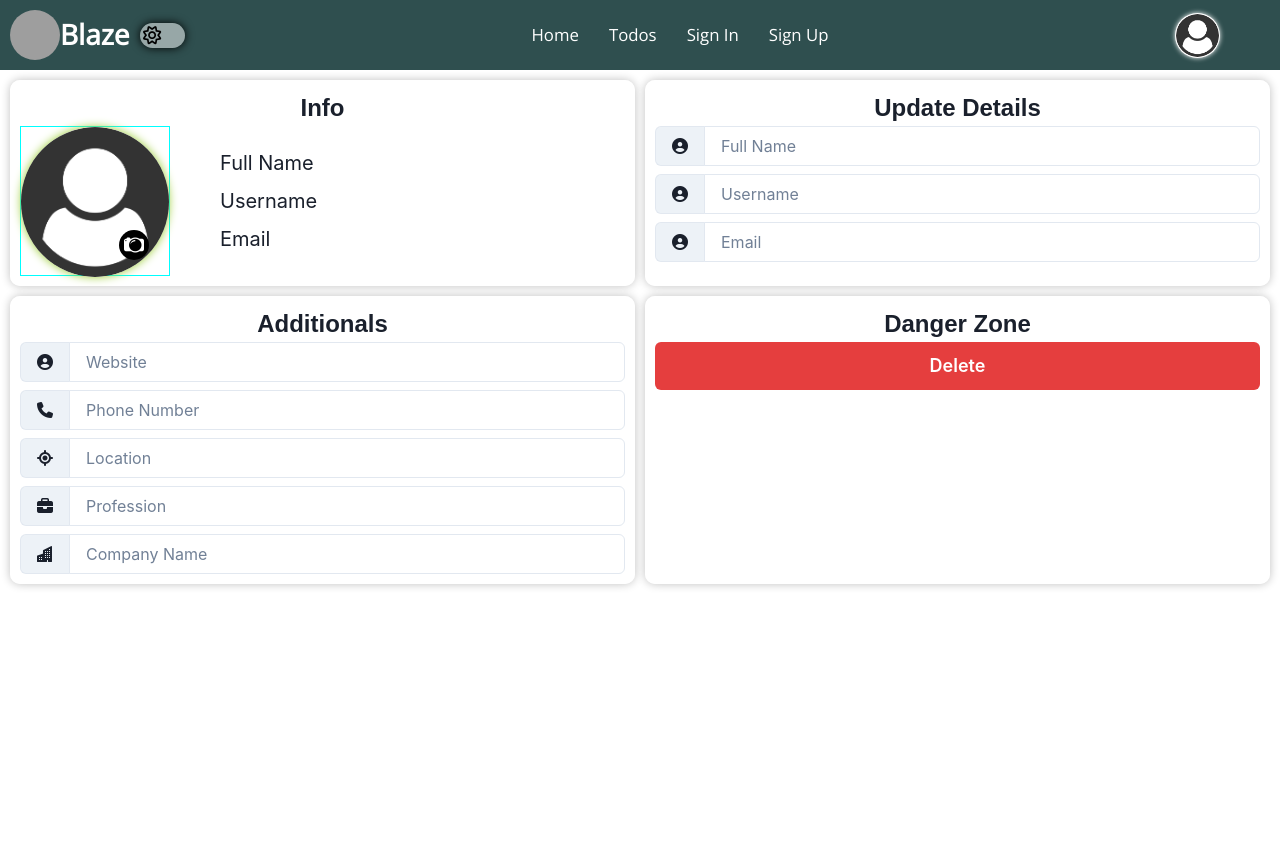
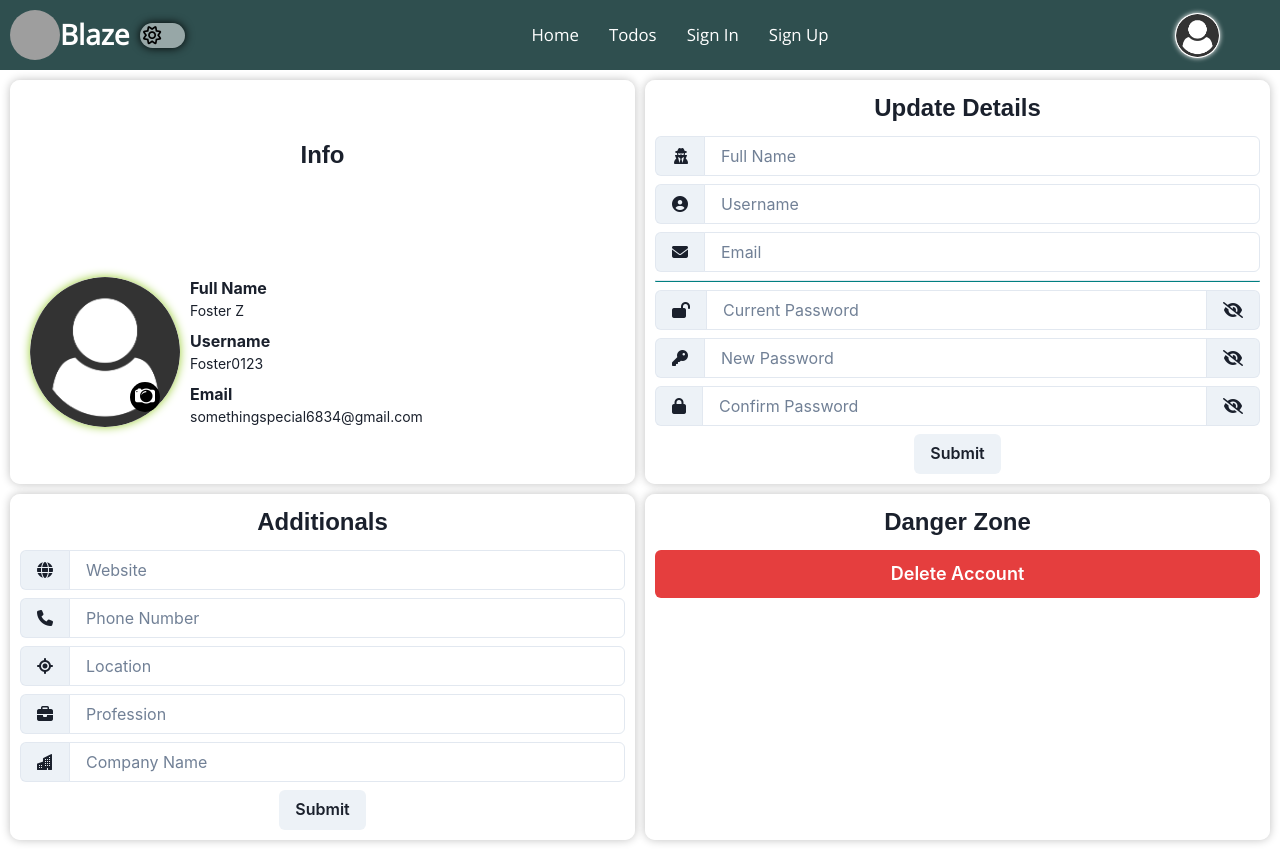
Before and after one commit to Foster0123/Blaze, a React (Vite) app: page /account in a window 1280 px wide. Before the commit the page ends 800 px from the top, so only its background shows below. Built offline with nearby package versions, Linux system fonts and the light colour scheme; grey boxes are pictures that could not be loaded.

Commit message:
Blaze Account Page UI Development In Progress 3

```diff
--- a/src/assets/scss/components/account/_account.index.scss
+++ b/src/assets/scss/components/account/_account.index.scss
@@ -19,6 +19,7 @@
 .account-window-headers {
     width: 100%;
     font-size: 24px;
+    margin-bottom: 10px;
     font-weight: bolder;
     text-align: center;
     font-family: "Arial", cursive;
--- a/src/assets/scss/components/account/modules/_account-intro.scss
+++ b/src/assets/scss/components/account/modules/_account-intro.scss
@@ -9,7 +9,12 @@
 .account-intro-profile-section {
     width: 100%;
     display: grid;
-    grid-template-columns: 200px 1fr;
+    grid-template-columns: 170px 1fr;
+    align-items: center;
+    justify-content: center;
+}
+.account-intro-profile-image-section {
+    display: flex;
     align-items: center;
     justify-content: center;
 }
@@ -17,7 +22,6 @@
     width: 150px;
     height: 150px;
     position: relative;
-    border: 1px solid cyan;
     img {
         width: 150px;
         height: 150px;
@@ -47,3 +51,11 @@
         }
     }
 }
+
+@media (max-width: 400px){
+    .account-intro-profile-section {
+        grid-template-columns: 1fr;
+        justify-content: center;
+        align-items: center;
+    }
+}
--- a/src/components/Account.tsx
+++ b/src/components/Account.tsx
@@ -3,12 +3,14 @@ import {
     Input,
     InputGroup,
     InputLeftAddon,
+    InputRightAddon,
     Stack,
     StackItem,
     Text,
     Textarea
 } from '@chakra-ui/react';
 import ProfilePicture from './../assets/img/user.png'
+import Hr from './shared/Hr';
 const Account = () => {
 
     return (
@@ -17,6 +19,7 @@ const Account = () => {
                 <section className="account-intro account-window">
                     <h2 className='account-window-headers'>Info</h2>
                     <section className='account-intro-profile-section'>
+                        <div className='account-intro-profile-image-section'>
                             <div className="account-intro-profile-image">
                                 <img src={ProfilePicture} alt="Account Profile Image" />
                                 <label htmlFor="account-image-input" className='account-image-input-label'>
@@ -24,15 +27,19 @@ const Account = () => {
                                     <Input type="file" name="account_profile_image" id='account-image-input' />
                                 </label>
                             </div>
+                        </div>
                         <Stack direction="column">
                             <StackItem>
-                                <Text fontSize="xl">Full Name</Text>
+                                <Text fontSize="md" fontWeight="bold">Full Name</Text>
+                                <Text>Foster Z</Text>
                             </StackItem>
                             <StackItem>
-                                <Text fontSize="xl">Username</Text>
+                                <Text fontSize="md" fontWeight="bold">Username</Text>
+                                <Text>Foster0123</Text>
                             </StackItem>
                             <StackItem>
-                                <Text fontSize="xl">Email</Text>
+                                <Text fontSize="md" fontWeight="bold">Email</Text>
+                                <Text>somethingspecial6834@gmail.com</Text>
                             </StackItem>
                         </Stack>
                     </section>
@@ -43,31 +50,61 @@ const Account = () => {
                         <Stack className='input-section'>
                             <InputGroup>
                                 <InputLeftAddon>
-                                    <i className='fa-solid fa-circle-user'></i>
+                                    <i style={{ marginLeft: "2px" }} className="fa-solid fa-user-secret"></i>
                                 </InputLeftAddon>
                                 <Input type='text' name='username' placeholder='Full Name' />
                             </InputGroup>
                             <InputGroup>
                                 <InputLeftAddon>
-                                    <i className='fa-solid fa-circle-user'></i>
+                                    <i className="fa-solid fa-user-circle"></i>
                                 </InputLeftAddon>
                                 <Input type='text' name='username' placeholder='Username' />
                             </InputGroup>
                             <InputGroup>
                                 <InputLeftAddon>
-                                    <i className='fa-solid fa-circle-user'></i>
+                                    <i className='fa-solid fa-envelope'></i>
                                 </InputLeftAddon>
                                 <Input type='text' name='username' placeholder='Email' />
                             </InputGroup>
+                            <Hr color="teal" width="100%" height="1px" />
+                            <InputGroup>
+                                <InputLeftAddon>
+
+                                    <i className="fa-solid fa-lock-open"></i>
+                                </InputLeftAddon>
+                                <Input type='text' name='username' placeholder='Current Password' />
+                                <InputRightAddon>
+                                    <i className="fa-solid fa-eye-slash"></i>
+                                </InputRightAddon>
+                            </InputGroup>
+                            <InputGroup>
+                                <InputLeftAddon>
+                                    <i className="fa-solid fa-key"></i>
+                                </InputLeftAddon>
+                                <Input type='text' name='username' placeholder='New Password' />
+                                <InputRightAddon>
+                                    <i className="fa-solid fa-eye-slash"></i>
+                                </InputRightAddon>
+                            </InputGroup>
+                            <InputGroup>
+                                <InputLeftAddon>
+                                    <i className="fa-solid fa-lock"></i>
+                                </InputLeftAddon>
+                                <Input type='text' name='username' placeholder='Confirm Password' />
+                                <InputRightAddon>
+                                    <i className="fa-solid fa-eye-slash"></i>
+                                </InputRightAddon>
+                            </InputGroup>
+                            <Button type='submit'>Submit</Button>
                         </Stack>
                     </div>
                 </section>
-                <section className="account-additionals account-window">
+                <form className="account-additionals account-window">
                     <h2 className='account-window-headers'>Additionals</h2>
                     <Stack className='input-section'>
                         <InputGroup>
                             <InputLeftAddon>
-                                <i className='fa-solid fa-circle-user'></i>
+                                <i className="fa-solid fa-globe"></i>
                             </InputLeftAddon>
                             <Input type='text' name='website' placeholder='Website' />
                         </InputGroup>
@@ -95,12 +132,13 @@ const Account = () => {
                             </InputLeftAddon>
                             <Input type='text' name='company' placeholder='Company Name' />
                         </InputGroup>
+                        <Button type='submit'>Submit</Button>
                     </Stack>
-                </section>
+                </form>
                 <section className="account-operation account-window">
                     <h2 className='account-window-headers'>Danger Zone</h2>
                     <Stack direction="row" align="center" spacing={4} className='input-section'>
-                        <Button width="100%" colorScheme="red" size="lg">Delete</Button>
+                        <Button width="100%" colorScheme="red" size="lg">Delete Account</Button>
                     </Stack>
                 </section>
             </div>
--- /dev/null
+++ b/src/components/shared/Hr.tsx
@@ -0,0 +1,4 @@
+const Hr = (props: any) => {
+    return <hr style={{width:props.width, height: props.height, backgroundColor:props.color, borderRadius: "50px"}} />
+}
+export default Hr;
```
Lines whose indentation alone changed are shown as unchanged.
